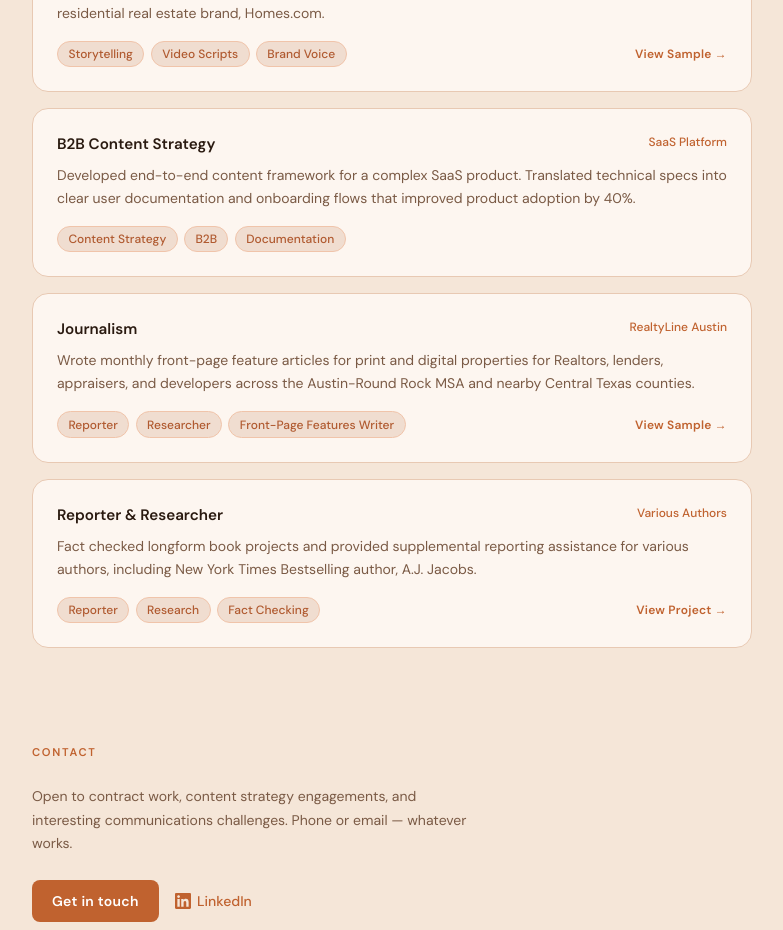
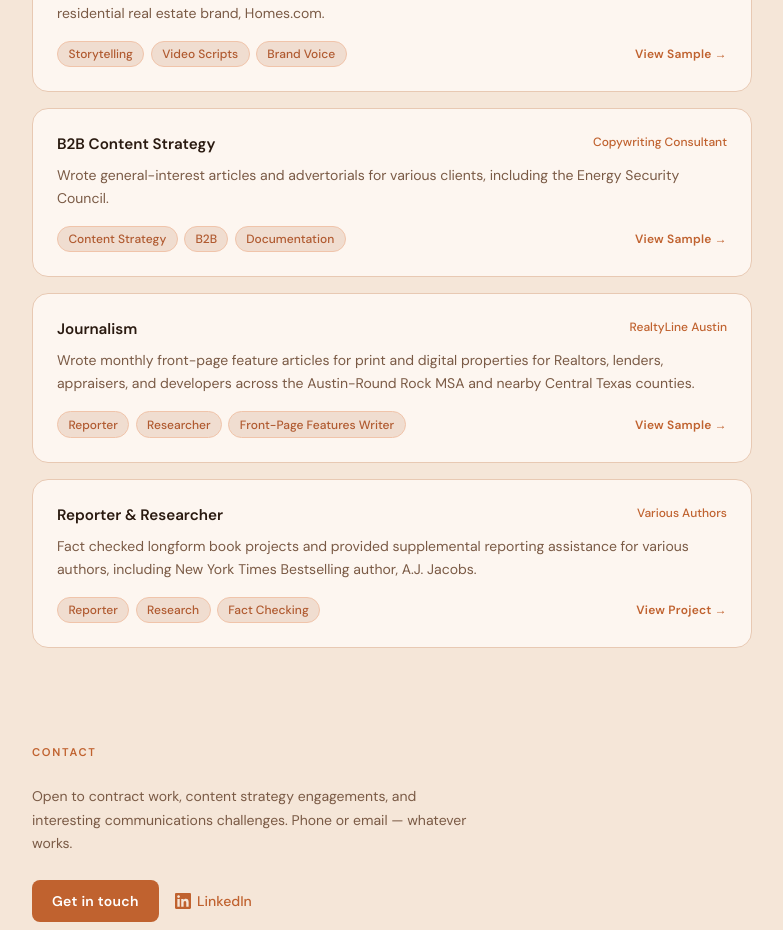
Before and after one commit to rikism-oss/portfolio-website, a React (Vite) app: page / in a window 1280 px wide. Shown: the part 1080-2010 px from the top of the page, without its empty margins (248-1031 px from the left). Built offline with nearby package versions, Linux system fonts and the light colour scheme.

Commit message:
Modify client and description for B2B Content Strategy
Updated client information and project descriptions for B2B Content Strategy.

```diff
--- a/src/App.jsx
+++ b/src/App.jsx
@@ -13,10 +13,11 @@ const PROJECTS = [
   },
   {
     title: "B2B Content Strategy",
-    client: "SaaS Platform",
+    client: "Copywriting Consultant",
     tags: ["Content Strategy", "B2B", "Documentation"],
-    desc: "Developed end-to-end content framework for a complex SaaS product. Translated technical specs into clear user documentation and onboarding flows that improved product adoption by 40%.",
-    link: null,
+    desc: "Wrote general-interest articles and advertorials for various clients, including the Energy Security Council.",
+    link: "https://rikimarkowitz.wordpress.com/wp-content/uploads/2011/10/patch-security.pdf",
+   linkLabel: "View Sample",
   },
 
   {
```
